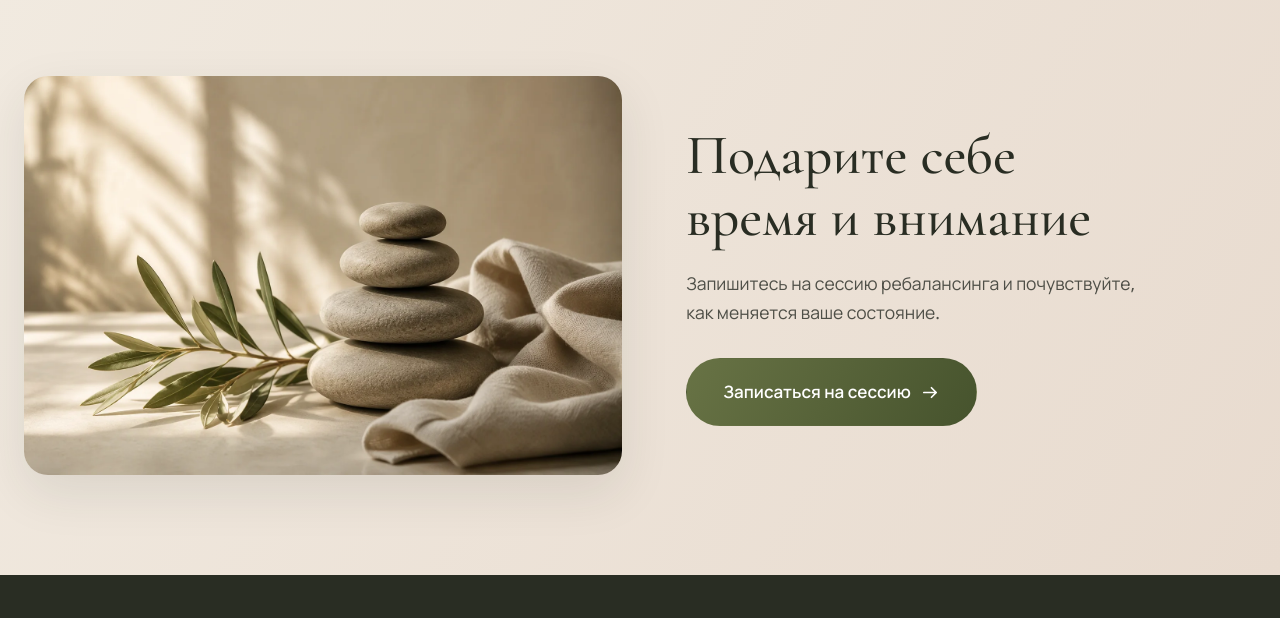
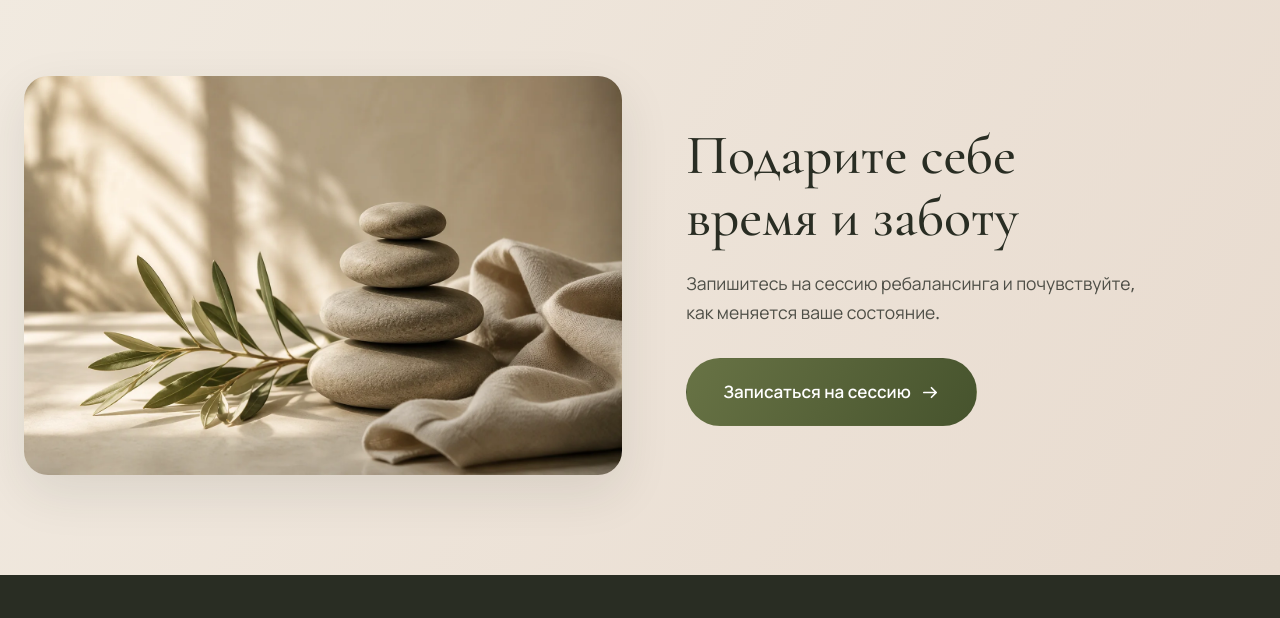
Before and after one commit to jeing1985-coder/sait-natasha, a plain HTML site: page index.html in a window 1280 px wide. Shown: the part 4460-5078 px from the top of the page. Drawn offline with Linux system fonts and the light colour scheme.

Commit message:
Revert "Правка: время и внимание (тест отката)"
This reverts commit fad9d630aec27839cbc588bc17c52b53307a97d4.

```diff
--- a/index.html
+++ b/index.html
@@ -308,7 +308,7 @@
           <img src="assets/gen-final.webp" alt="Гладкие камни, мягкий текстиль и ветвь растения — атмосфера заботы о себе" width="1536" height="1024">
         </div>
         <div class="cta-copy">
-          <h2 class="cta-title" data-reveal>Подарите себе<br>время и внимание</h2>
+          <h2 class="cta-title" data-reveal>Подарите себе<br>время и заботу</h2>
           <p class="cta-text" data-reveal>Запишитесь на сессию ребалансинга и почувствуйте, как меняется ваше состояние.</p>
           <a class="btn btn-primary btn-big" href="https://vk.ru/natalia_protelo" target="_blank" rel="noopener" data-reveal>
             Записаться на сессию
```
